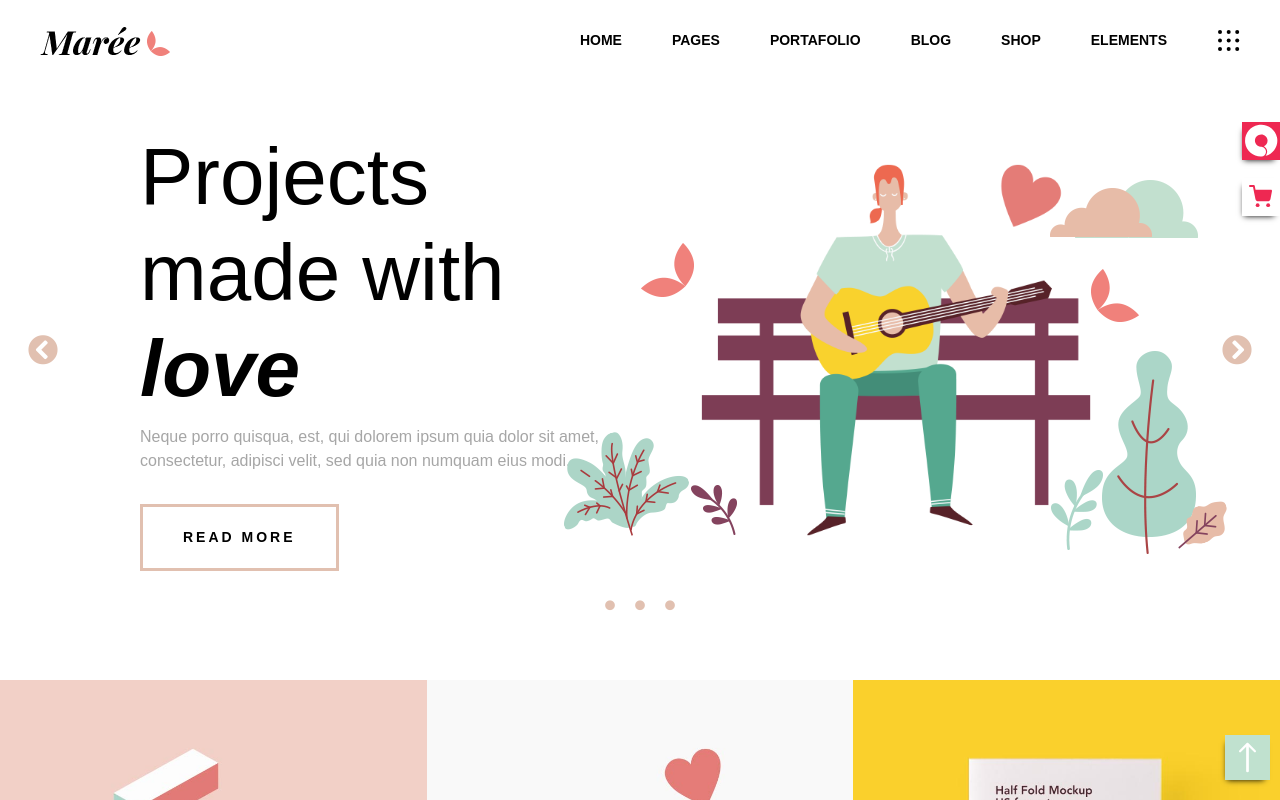
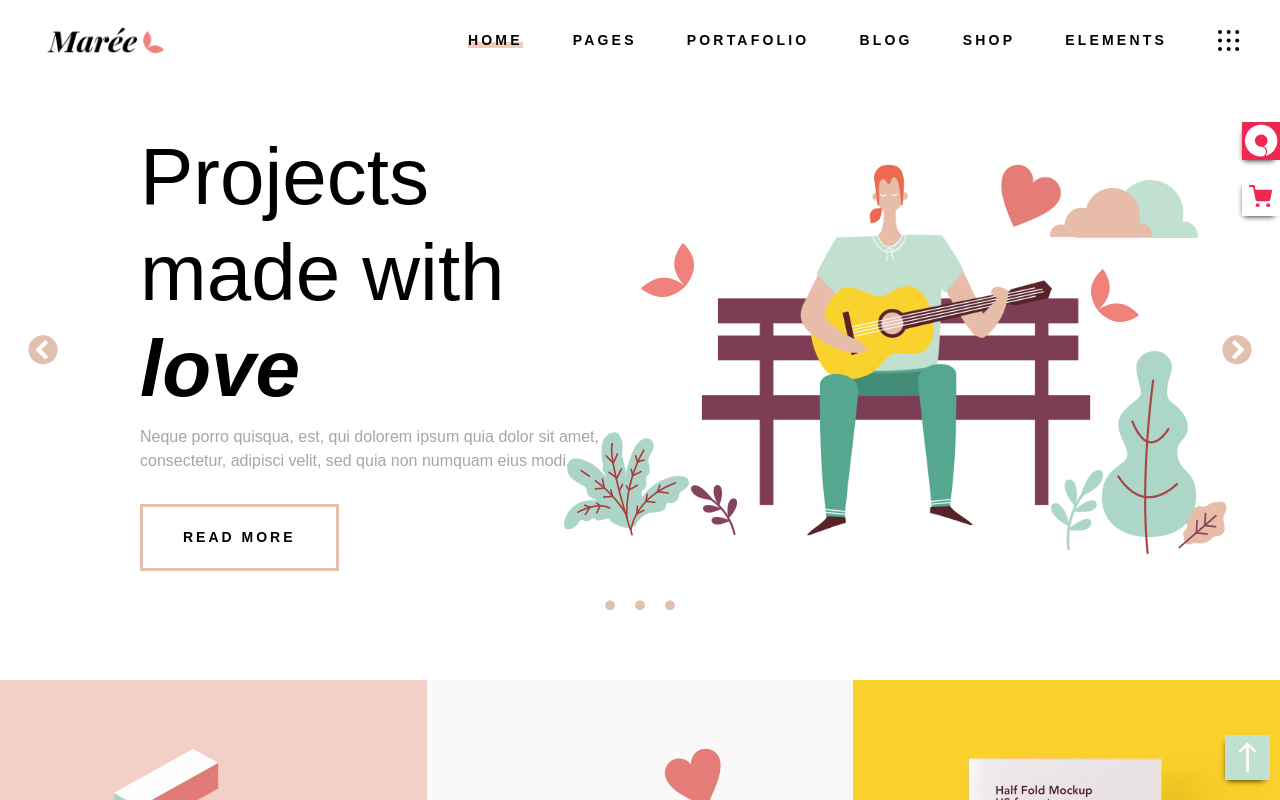
Before and after one commit to LucaSunseri/proj-html-vuejs, a Vue app: page / in a window 1280 px wide. Shown: the top 800 px of the page. Built offline with nearby package versions, Linux system fonts and the light colour scheme; a small style sheet from the web is missing.

Commit message:
Added class active menu and some fix

```diff
--- a/src/assets/style/general.scss
+++ b/src/assets/style/general.scss
@@ -6,6 +6,7 @@
 body {
     font-family: $font-primary;
     color: $color-primary;
+    font-weight: 300;
 }
 
 .ls-italic {
--- a/src/components/Footer.vue
+++ b/src/components/Footer.vue
@@ -47,6 +47,10 @@ export default {
     }
     a {
         color: $color-primary;
+        transition: all 0.5s ease-in-out;
+        &:hover {
+            color: #fff;
+        }
     }
     .fab {
         font-size: 18px;
--- a/src/components/Header.vue
+++ b/src/components/Header.vue
@@ -7,8 +7,12 @@
         <div class="ls-menu-desktop d-none d-lg-block">
             <div class="ls-header__right">
                 <ul>
-                    <li v-for="menu in menu" :key="menu.id">
-                        <a href="#">{{ menu.item }}</a>
+                    <li v-for="(menu, index) in menu" :key="menu.id">
+                        <a @click="isActive = index" href="#"
+                            ><span :class="{ ls_active: isActive == index }">{{
+                                menu.item
+                            }}</span></a
+                        >
                     </li>
                 </ul>
                 <div class="ls-header__right-button">
@@ -41,6 +45,7 @@ export default {
     data() {
         return {
             menu,
+            isActive: 0,
         };
     },
 };
@@ -58,20 +63,36 @@ export default {
     font-weight: bold;
 }
 
+.ls-header__left {
+    display: flex;
+    justify-content: center;
+    align-items: center;
+    img {
+        width: 90%;
+        cursor: pointer;
+    }
+}
+
 .ls-header__right {
     display: flex;
+    justify-content: center;
+    align-items: center;
     ul {
         list-style: none;
         margin: 0;
         padding: 0;
         li {
             display: inline-block;
-            padding: 0 25px;
             a {
                 display: inline-block;
                 text-decoration: none;
                 color: black;
+                letter-spacing: 0.2rem;
+                padding: 0 25px;
                 text-transform: uppercase;
+                span.ls_active {
+                    box-shadow: inset 0 -6px 0 #f0cebe;
+                }
             }
         }
     }
--- a/src/components/main-components/IllustrateSection.vue
+++ b/src/components/main-components/IllustrateSection.vue
@@ -56,11 +56,12 @@ export default {
     top: 50%;
     transform: translateY(-50%);
     left: 0;
-    padding: 10px 30px;
+    padding: 25px 30px;
     background-color: white;
     p {
         font-family: $font-secondary;
         font-style: italic;
+        margin: 0;
     }
 }
 </style>
--- a/src/components/main-components/PostSection.vue
+++ b/src/components/main-components/PostSection.vue
@@ -65,7 +65,7 @@ export default {
             transition: all 0.8s ease-in-out;
         }
         &:hover img {
-            transform: scale(1.1);
+            transform: scale(1.05);
         }
     }
 }
```
